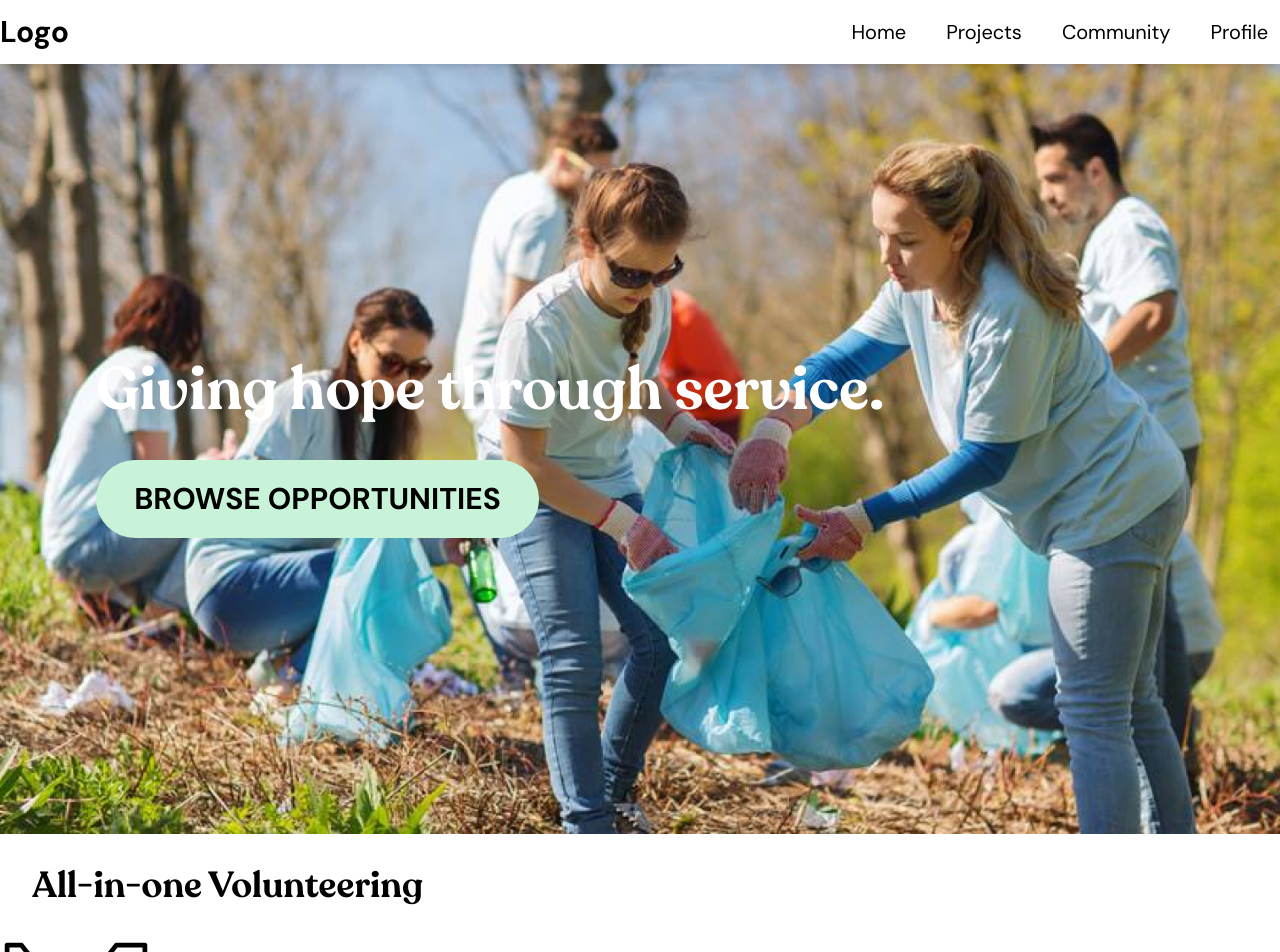
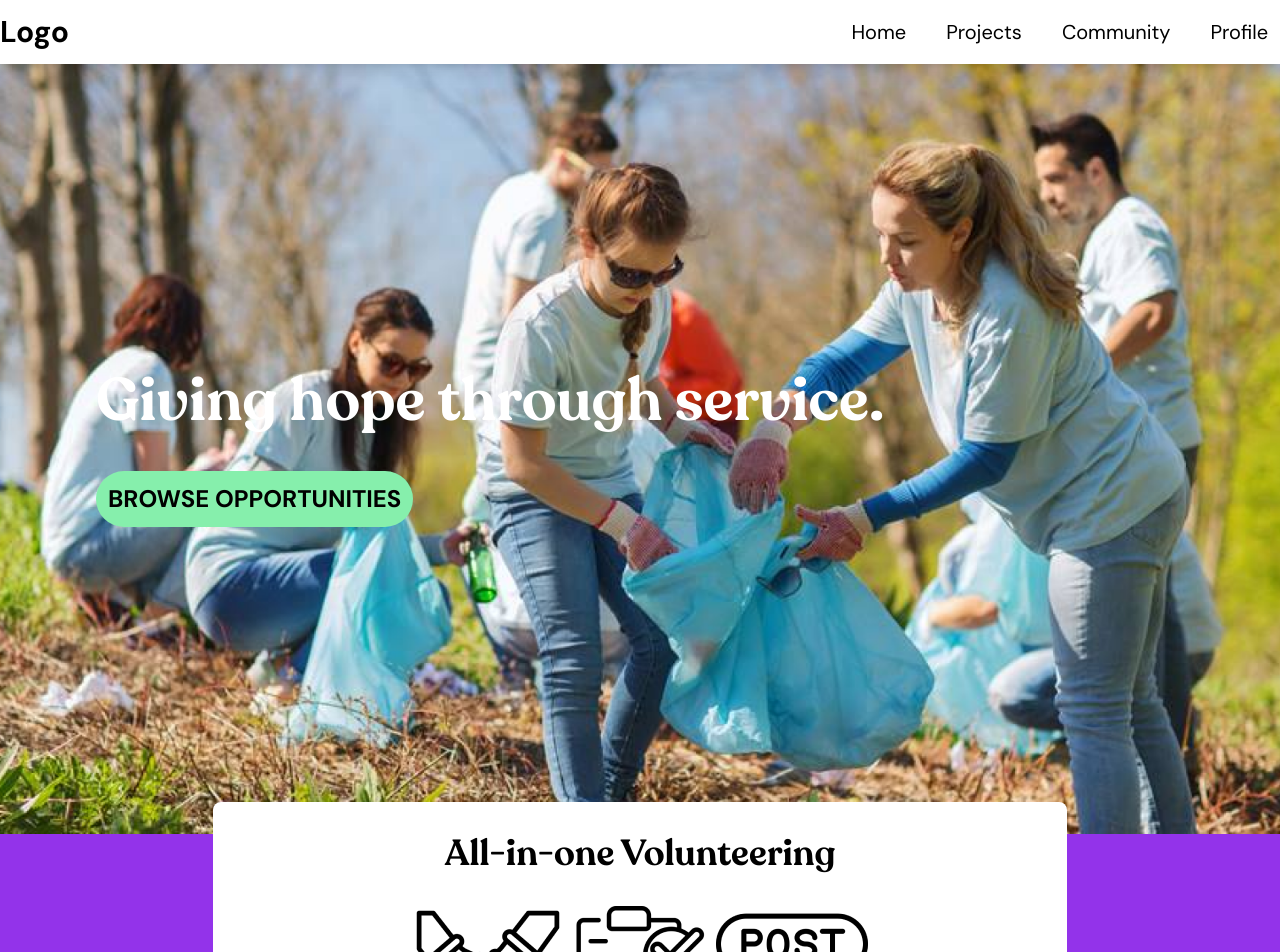
Before and after one commit to smu-hack-dsc/Team-01-Project, a React (Create React App) app in the folder frontend/: page / in a window 1280 px wide. Shown: the top 952 px of the page. Built offline with nearby package versions, Linux system fonts and the light colour scheme.

Commit message:
minor edits to button and home page

```diff
--- a/frontend/package.json
+++ b/frontend/package.json
@@ -18,6 +18,7 @@
     "react-router-dom": "^6.14.2",
     "react-scripts": "5.0.1",
     "react-slick": "^0.29.0",
+    "react-use": "^17.4.0",
     "reactdom": "^2.0.0",
     "slick": "^1.12.2",
     "slick-carousel": "^1.8.1",
--- a/frontend/src/components/Button.jsx
+++ b/frontend/src/components/Button.jsx
@@ -1,5 +1,4 @@
-import { css } from "@emotion/css";
-// import React, { ReactElement } from "react";
+import React from 'react';
 
 const Button = ({
   children,
@@ -7,132 +6,42 @@ const Button = ({
   size = "small",
   icon,
 }) => {
-  const green = (
-    <button
-      className={css`
-        width: ${size === "large" ? "443px" : "150px"};
-        height: ${size === "large" ? "78px" : "32px"};
-        flex-shrink: 0;
-        display: flex;
-        flex-direction: column;
-        justify-content: center;
-        align-items: center;
-        background-color: #C8F3D9;
-        padding: 0;
-        border-radius: 40px;
-        border: none;
-        font-family: inherit;
-        white-space: nowrap;
-      `}
-    >
+  let buttonClasses = "flex flex-col justify-center items-center flex-shrink-0 ";
+  let textClasses = "flex flex-col justify-center flex-shrink-0 text-center font-DMSans p-3 ";
+
+  switch (variant) {
+    case "green":
+      buttonClasses += "bg-green-300 ";
+      textClasses += "text-";
+      textClasses += size === "large" ? "lg" : "sm";
+      textClasses += size === "medium" ? "base" : "sm";
+      textClasses += " ";
+      break;
+    case "yellow":
+      buttonClasses += "bg-yellow-300 ";
+      textClasses += "text-";
+      textClasses += size === "large" ? "lg" : "sm";
+      textClasses += size === "medium" ? "base" : "sm";
+      textClasses += " ";
+      break;
+    case "white":
+    default:
+      buttonClasses += "bg-white ";
+      textClasses += "text-";
+      textClasses += size === "large" ? "lg" : "sm";
+      textClasses += size === "medium" ? "base" : "sm";
+      textClasses += " ";
+      break;
+  }
+
+  return (
+    <button className={`${buttonClasses} w-443 h-78 rounded-full border-none hover:bg-gray-300 font-inherit whitespace-nowrap`}>
       {icon}
-      <div
-        className={css`
-          display: flex;
-          flex-direction: column;
-          justify-content: center;
-          flex-shrink: 0;
-          color: #000;
-          text-align: center;
-          font-family: DMSans;
-          font-size: ${size === "large" ? "30px" : "14px"};
-          font-style: normal;
-          font-weight: 700;
-          line-height: normal;
-          &:hover {
-            color: #FFF;
-          }
-        `}
-      >
+      <div className={`${textClasses} ${size === "large" ? "text-2xl" : "text-xl"} font-semibold text-black`}>
         {children}
       </div>
     </button>
   );
-  const white =(
-    <button
-      className={css`
-      width: 393px;
-      height: 131.917px;
-      flex-shrink: 0;
-      border-radius: 50px;
-      background: #FFF;
-      border: none;
-      &:hover {
-        background: #CCC;
-      }
-      `}
-    >
-      {icon}
-      <div
-        className={css`
-        display: flex;
-        flex-direction: column;
-        justify-content: center;
-        flex-shrink: 0;
-        color: #000;
-        text-align: center;
-        font-family: DMSans;
-        font-size: 30px;
-        font-style: normal;
-        font-weight: 700;
-        line-height: normal;
-        `}
-      >
-        {children}
-      </div>
-    </button>
-  );
-  const yellow = (
-    <button
-      className={css`
-        width: ${size === "large" ? "358px" : "275px"};
-        height: ${size === "large" ? "75px" : "60px"};
-        flex-shrink: 0;
-        display: flex;
-        flex-direction: column;
-        justify-content: center;
-        align-items: center;
-        background-color: #FFDA7A;
-        padding: 0;
-        border-radius: 40px;
-        border: none;
-        font-family: inherit;
-        white-space: nowrap;
-      `}
-    >
-      {icon}
-      <div
-        className={css`
-          display: flex;
-          flex-direction: column;
-          justify-content: center;
-          flex-shrink: 0;
-          color: #000;
-          text-align: center;
-          font-family: DMSans;
-          font-size: ${size === "large" ? "30px" : "20px"};
-          font-style: normal;
-          font-weight: 700;
-          line-height: normal;
-          &:hover {
-            color: #FFF;
-          }
-        `}
-      >
-        {children}
-      </div>
-    </button>
-  );
-  switch (variant) {
-    case "green":
-      return green;
-    case "yellow":
-      return yellow;
-    case "white":
-      return white;
-    default:
-      return white;
-  }
 };
 
 export {Button};
--- a/frontend/src/components/ClickableImage.jsx
+++ b/frontend/src/components/ClickableImage.jsx
@@ -1,5 +1,4 @@
 import React from 'react';
-import { css } from '@emotion/css';
 
 class ClickableImage extends React.Component {
   handleClick = () => {
@@ -9,32 +8,26 @@ class ClickableImage extends React.Component {
 
   render() {
     return (
-      <div>
+      <div className="flex">
         <a href="TeamWebsite" onClick={this.handleClick}>
-          <img src={require("../resources/img/Team.png")} alt="Clickable"
-            className={css`
-            &:hover {
-              background-color: #F5F5F7;
-            }
-          `}
+          <img
+            src={require("../resources/img/Team.png")}
+            alt="Clickable"
+            className="hover:bg-gray-200"
           />
         </a>
         <a href="BriefingWebsite" onClick={this.handleClick}>
-          <img src={require("../resources/img/Briefing.png")} alt="Clickable"
-            className={css`
-            &:hover {
-              background-color: #F5F5F7;
-            }
-          `}
+          <img
+            src={require("../resources/img/Briefing.png")}
+            alt="Clickable"
+            className="hover:bg-gray-200"
           />
         </a>
         <a href="PostWebsite" onClick={this.handleClick}>
-          <img src={require("../resources/img/Post.png")} alt="Clickable"
-            className={css`
-              &:hover {
-                background-color: #F5F5F7;
-              }
-            `}
+          <img
+            src={require("../resources/img/Post.png")}
+            alt="Clickable"
+            className="hover:bg-gray-200"
           />
         </a>
       </div>
--- a/frontend/src/pages/Home.jsx
+++ b/frontend/src/pages/Home.jsx
@@ -4,6 +4,7 @@ import { ClickableImage } from 'components/ClickableImage';
 import { Carousel } from 'components/Carousel';
 import { EclipseBckgrnd } from 'components/EclipseBckgrnd';
 import { TranslucentPurple } from 'components/TranslucentPurple';
+import { useMedia } from 'react-use';
 import React from "react";
 // import { useLocation } from "react-router-dom";
 
@@ -150,10 +151,15 @@ import React from "react";
 // }
 
 const Home = () => {
+
+  const isLargeScreen = useMedia('(min-width: 1024px)');
+
+  const size = isLargeScreen ? 'large' : 'medium';
+
   return (
     // first section
     <div>
-      <div className="relative flex flex-col items-center justify-center w-1514 h-909 flex-shrink-0">
+      <div className="relative flex flex-col items-center justify-center w-full sm:h-full lg:h-1/2">
         <img
           src={require("../resources/img/Billboard.png")}
           alt="Billboard"
@@ -163,7 +169,7 @@ const Home = () => {
           <div className="text-white text-shadow-lg font-RecoletaAlt font-semibold text-6xl">
             Giving hope through service.
             <div className="pt-10">
-              <Button variant="green" size="large">
+              <Button variant="green" size={size}>
                 BROWSE OPPORTUNITIES
               </Button>
             </div>
@@ -172,12 +178,15 @@ const Home = () => {
       </div>
 
       {/* second section */}
-      <div className="w-1514 h-427 flex-shrink-0 bg-purple-600"></div>
-      <div className="absolute top-745 left-106 w-1300 h-486 flex-shrink-0 rounded-lg bg-white">
-        <div className="flex w-1514 flex-col justify-center items-center mt-67 flex-shrink-0 text-black text-center font-RecoletaAlt font-semibold text-4xl sm:p-5 lg:p-8">
-          All-in-one Volunteering
+      <div className="w-full h-500 flex justify-center bg-purple-600">
+        <div className="top-1/2 left-1/2 sm:w-3/4 lg:w-2/3 h-486 flex-shrink-0 rounded-lg bg-white pb-8 mb-8 -mt-8 z-10">
+          <div className="flex flex-col justify-center items-center mt-67 text-black text-center font-RecoletaAlt font-semibold text-4xl sm:p-5 lg:p-8">
+            All-in-one Volunteering
+          </div>
+          <div className="flex justify-center items-center">
+            <ClickableImage />
+          </div>
         </div>
-        <ClickableImage />
       </div>
       {/* <div className="flex w-1514 flex-col justify-center items-center mt-67 flex-shrink-0 text-purple-600 text-center font-RecoletaAlt font-semibold text-5xl sm:p-5 lg:p-8">
         Trending Projects
```
Also changed, not shown: 2 other files (tests, documents, lock files or other folders).
